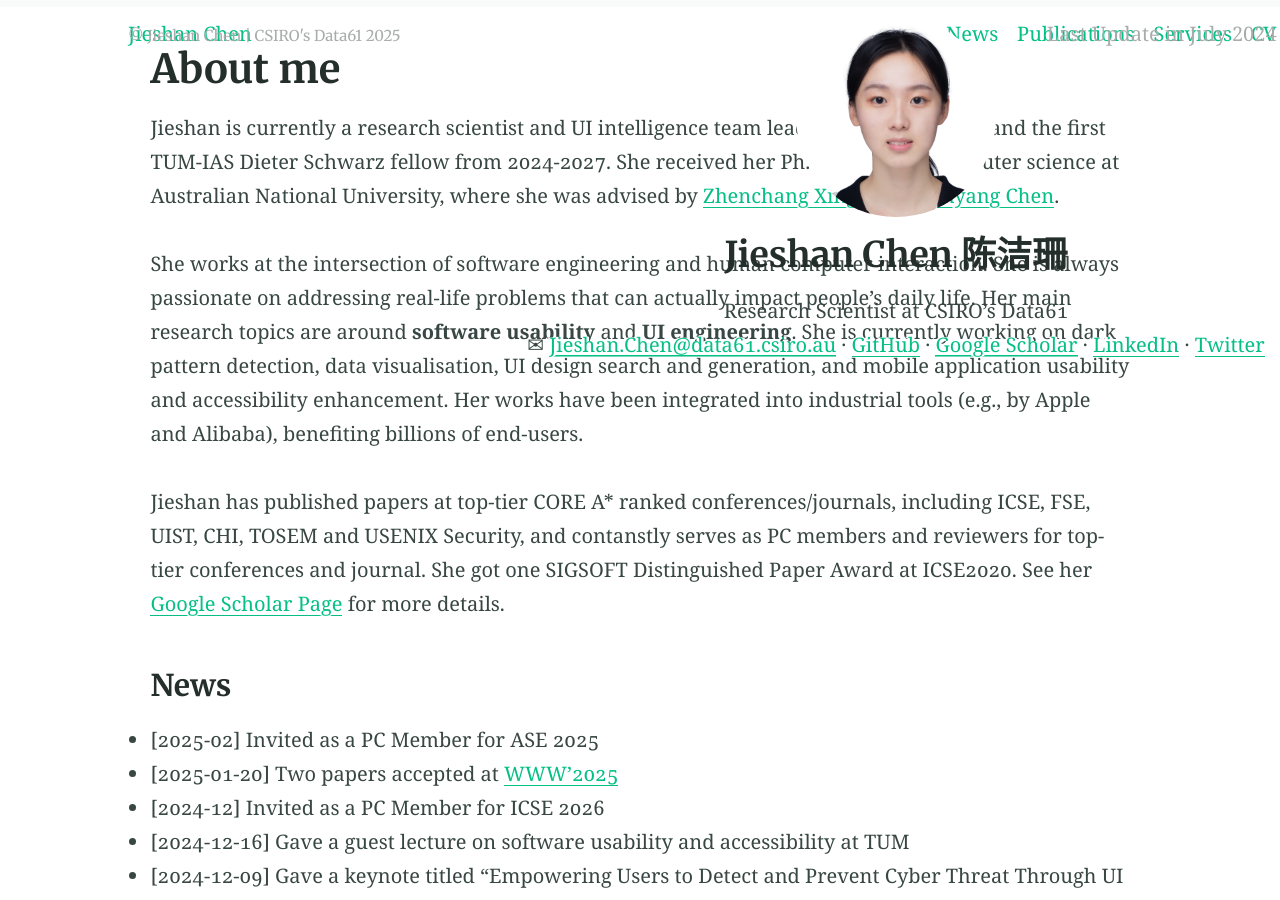
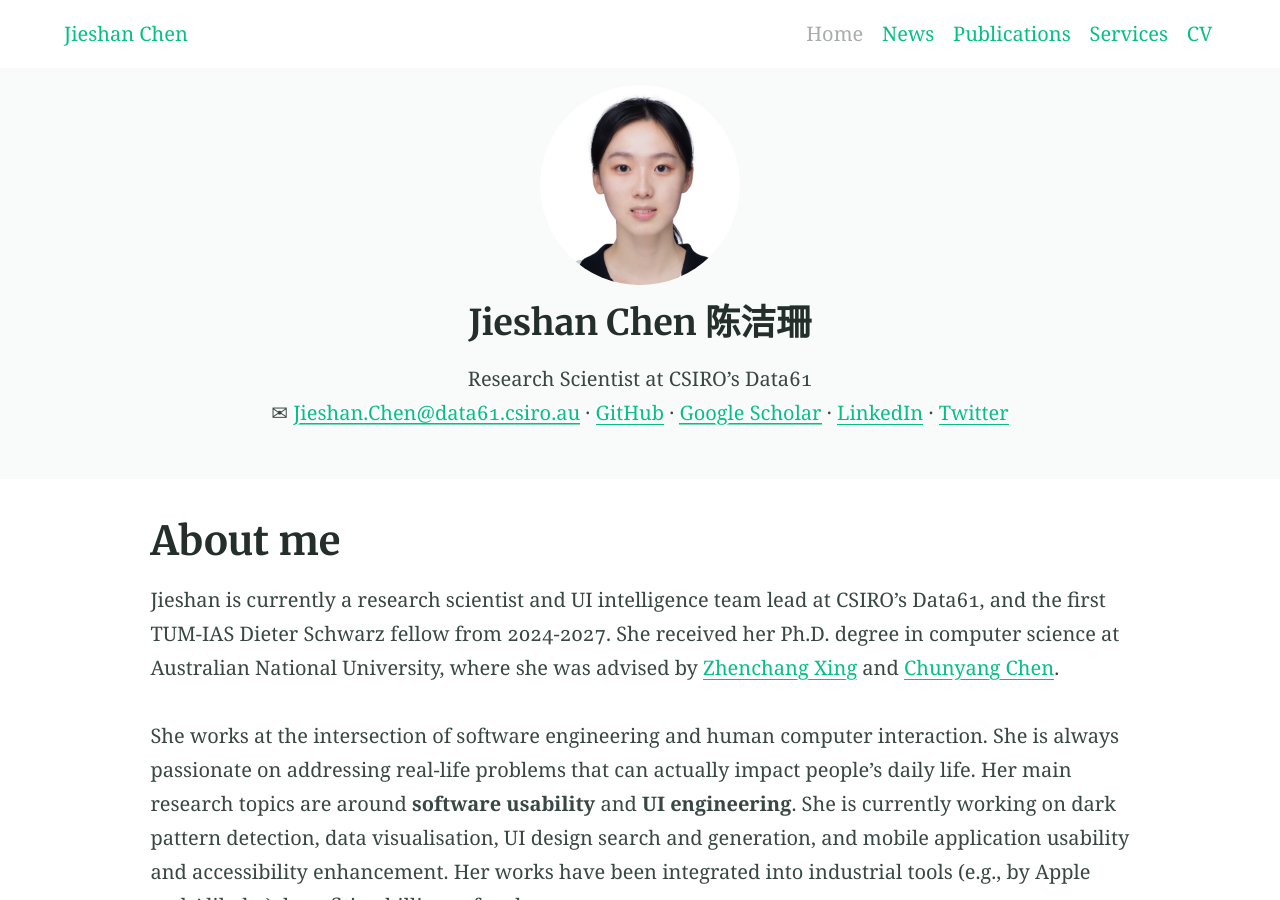
Before and after one commit to chenjshnn/chenjshnn.github.io, a Jekyll site: the page built from index.md, in a window 1280 px wide and 900 px high. Built offline with Jekyll 4.4.1, drawn with Linux system fonts in a browser that asks for light colours.

Commit message:
Update _theme.scss

```diff
--- a/_sass/_theme.scss
+++ b/_sass/_theme.scss
@@ -25,9 +25,6 @@ body {
     @include flex(0 0 auto);
   }
   .container {
-    position: fixed;
-    top: 0;
-    right: 0;
     @include flexbox;
     @include flex-direction(row);
     @include justify-content(space-between);
```
